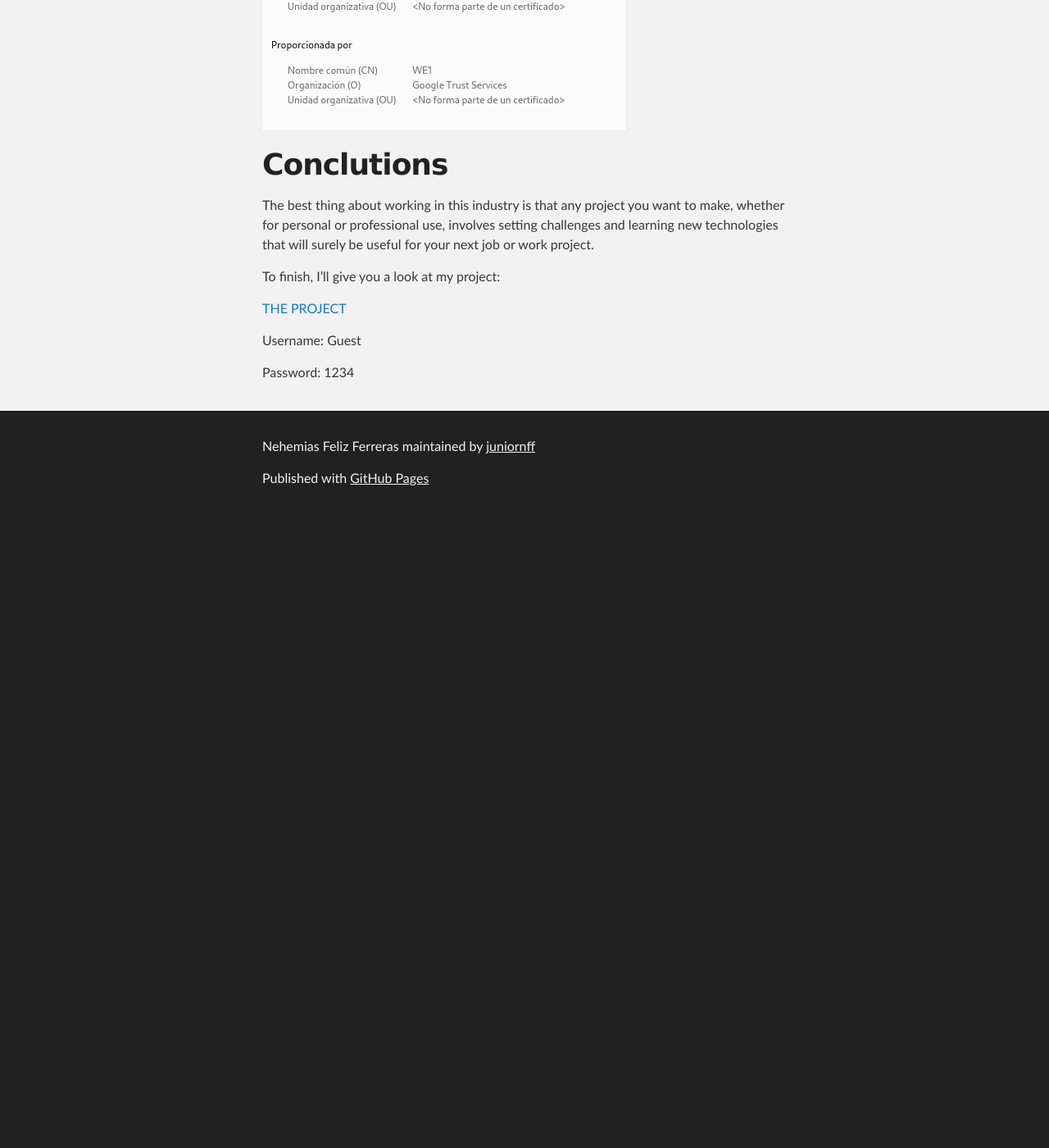
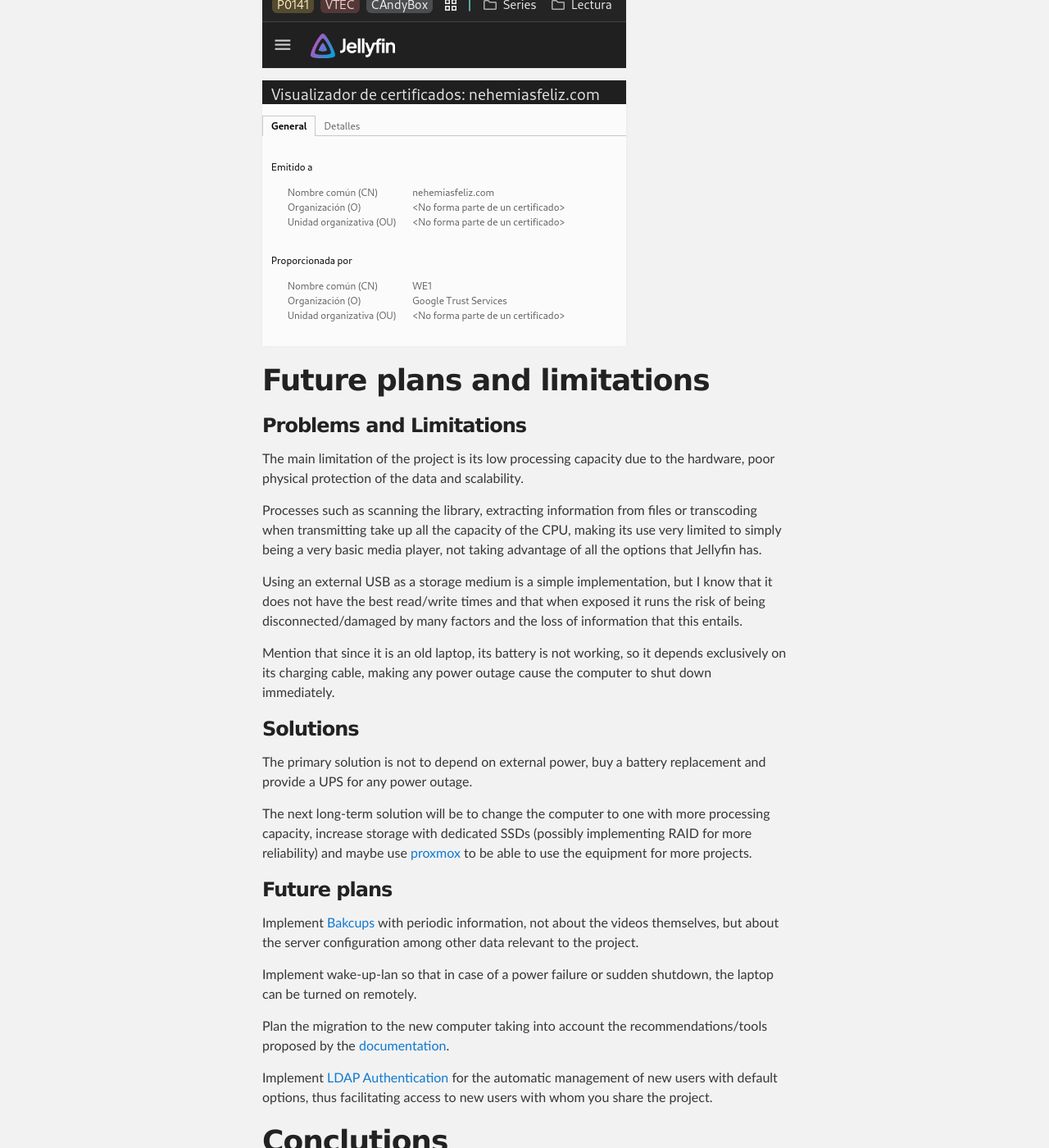
Before and after one commit to juniornff/juniornff.github.io, a Jekyll site: the page built from _posts/2025-02-18-local-media-server.md, in a window 1280 px wide and 1400 px high, scrolled down 6956 px. Shown: the whole window at 82% size. Built offline with Jekyll 4.4.1, drawn with Linux system fonts in a browser that asks for light colours; before the commit the page ends 7586 px from its top, so only the background shows below that; some of the changed text lies outside the part shown.

Commit message:
update the post with limitations and future plans

````diff
--- a/_posts/2025-02-18-local-media-server.md
+++ b/_posts/2025-02-18-local-media-server.md
@@ -18,6 +18,21 @@ Since I wanted it to be local, I decided to use an old laptop I have at home (A
 
 I used [Docker](https://www.docker.com/) since I wanted to learn how to use it. As a media server I decided to use [Jellyfin](https://jellyfin.org/) since it is open source. To access data remotely while on the network use [Samba](https://www.samba.org/samba/). In order to publish it on the web at the beginning I used [duckdns](https://www.duckdns.org/) and [port forwarding](https://portforward.com/). Then I decided to purchase a [domain](https://nehemiasfeliz.com/) and set up a tunnel using [Cloudflare](https://www.cloudflare.com/es-es/) for more security.
 
+You can take a look to [the project](https://media.nehemiasfeliz.com/):
+
+Username: Guest
+
+Password: 1234
+
+```
+Notes:
+Since this is a small, personal project, not a streaming service, I've limited the Guest user as follows:
+- Only a small portion of content can be accessed
+- Only 10 simultaneous sessions allowed
+- Limit internet streaming bitrate (Mbps) to 1
+- Periodically I will log out and change the user's password
+```
+
 ![proyect](/assets/images/posts/localmediaserver/proyect.png)
 
 # Setting up Local environment
@@ -26,7 +41,7 @@ After a clean installation of Debian, I set a static IP on my local network. Aft
 
 ![dockerjellyfin](/assets/images/posts/localmediaserver/dockerjellyfin.png)
 
-After doing the initial configuration of Jellyfin and setting up the media library, I could already access it from any device within the network with the local IP and port. First achievement
+After doing the initial configuration of Jellyfin and setting up the media library, I could already access it from any device within the network with the local IP and port. First achievement.
 
 ![localip](/assets/images/posts/localmediaserver/localip.png)
 
@@ -62,7 +77,7 @@ So I decided to keep investigating...
 
 # Using the proper technologies
 
-The research led me to learned about Cloudflare
+The research led me to learned about Cloudflare.
 
 <img src="/assets/images/posts/localmediaserver/Cloudflare_Logo.svg" width="50%" height="50%">
 
@@ -70,7 +85,7 @@ After understanding well how the process would be, I had to buy a domain, since
 
 ![mydomain](/assets/images/posts/localmediaserver/mydomain.png)
 
-The next thing to implement was their tunneling system
+The next thing to implement was their tunneling system.
 
 ### Cloudflare Tunnels
 Definition:
@@ -84,24 +99,44 @@ Cloudflare provides several ways to install these tunnels, as you can imagine I
 
 ![cloudflaretunnelinstaled](/assets/images/posts/localmediaserver/cloudflaretunnellinstaled.png)
 
-Whit that i'm be able to create subdomains/routes that link to IP addresses on my local network, said subdomains/routes being accessed through HTTPS by SSL certificates without having to open/expose any ports on my router
+Whit that i'm be able to create subdomains/routes that link to IP addresses on my local network, said subdomains/routes being accessed through HTTPS by SSL certificates without having to open/expose any ports on my router.
 
 ![cloudflaretunnellinked](/assets/images/posts/localmediaserver/cloudflaretunnellinked.png)
 
-And with that, now I can say that for now, I have completed the project. A local media server for me, my family and friends
+And with that, now I can say that for now, I have completed the project. A local media server for me, my family and friends.
 
 ![medianehemias](/assets/images/posts/localmediaserver/medianehemias.png)
 
 ![sslcertificate](/assets/images/posts/localmediaserver/sslcertificate.png)
 
+# Future plans and limitations
+
+### Problems and Limitations
+
+The main limitation of the project is its low processing capacity due to the hardware, poor physical protection of the data and scalability.
+
+Processes such as scanning the library, extracting information from files or transcoding when transmitting take up all the capacity of the CPU, making its use very limited to simply being a very basic media player, not taking advantage of all the options that Jellyfin has.
+
+Using an external USB as a storage medium is a simple implementation, but I know that it does not have the best read/write times and that when exposed it runs the risk of being disconnected/damaged by many factors and the loss of information that this entails.
+
+Mention that since it is an old laptop, its battery is not working, so it depends exclusively on its charging cable, making any power outage cause the computer to shut down immediately.
+
+### Solutions
+
+The primary solution is not to depend on external power, buy a battery replacement and provide a UPS for any power outage.
+
+The next long-term solution will be to change the computer to one with more processing capacity, increase storage with dedicated SSDs (possibly implementing RAID for more reliability) and maybe use [proxmox](https://www.proxmox.com/en/) to be able to use the equipment for more projects.
+
+### Future plans
+
+Implement [Bakcups](https://jellyfin.org/docs/general/administration/backup-and-restore) with periodic information, not about the videos themselves, but about the server configuration among other data relevant to the project.
+
+Implement wake-up-lan so that in case of a power failure or sudden shutdown, the laptop can be turned on remotely.
+
+Plan the migration to the new computer taking into account the recommendations/tools proposed by the [documentation](https://jellyfin.org/docs/general/administration/migrate).
+
+Implement [LDAP Authentication](https://jellyfin.org/docs/general/server/plugins/#ldap) for the automatic management of new users with default options, thus facilitating access to new users with whom you share the project.
+
 # Conclutions
 
 The best thing about working in this industry is that any project you want to make, whether for personal or professional use, involves setting challenges and learning new technologies that will surely be useful for your next job or work project.
-
-To finish, I'll give you a look at my project:
-
-[THE PROJECT](https://media.nehemiasfeliz.com/)
-
-Username: Guest
-
-Password: 1234
````
